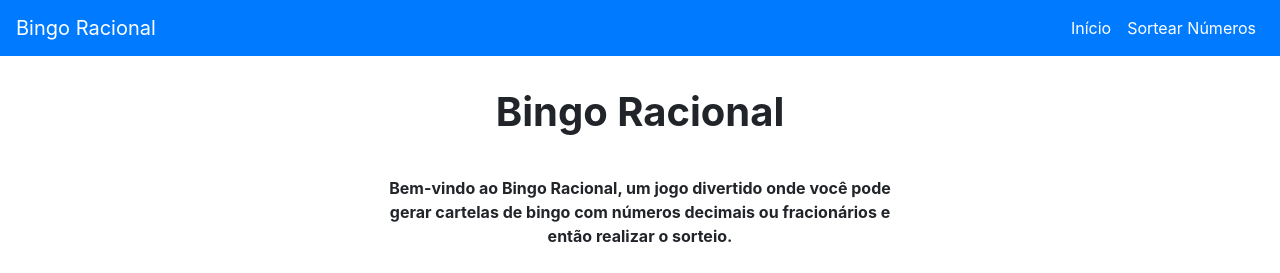
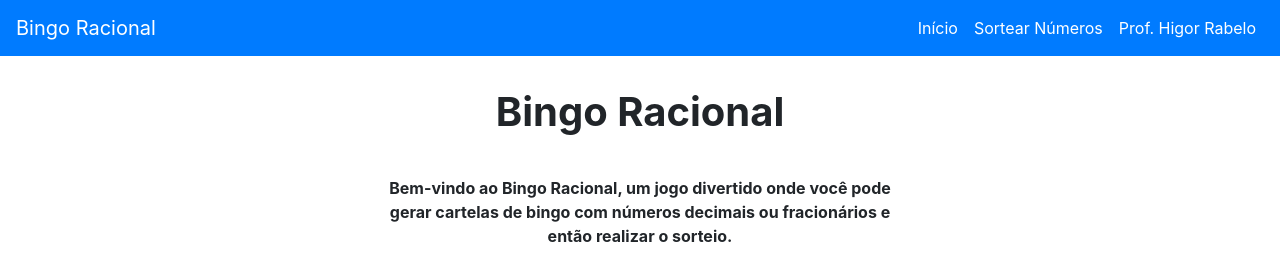
Before and after one commit to rabelohigor/FractionBingo, a Flask app: page / in a window 1280 px wide. Shown: the top 273 px of the page. Run offline with Flask 3, Linux system fonts and the light colour scheme; some libraries are stand-ins or nearby versions.

Commit message:
adicionei botão Prof. Higor Rabelo

```diff
--- a/rational_bingo/templates/layout.html
+++ b/rational_bingo/templates/layout.html
@@ -9,7 +9,6 @@
     <script src="https://code.jquery.com/jquery-3.6.0.min.js"></script>
 </head>
 <body class="{% block extra_classes %}{% endblock %}">
-<body>
     <nav class="navbar navbar-expand-lg navbar-dark bg-primary">
         <a class="navbar-brand" href="/">Bingo Racional</a>
         <div class="navbar-collapse" id="navbarNav">
@@ -21,6 +20,9 @@
             <ul class="navbar-nav">
                 <li class="nav-item">
                     <a class="nav-link" href="/sorteio">Sortear Números</a>
+                </li>
+                <li class="nav-item">
+                    <a class="nav-link" href="https://eng.rabelohigor.com.br/" target="_blank">Prof. Higor Rabelo</a>
                 </li>
             </ul>
             <ul class="navbar-nav">
```
